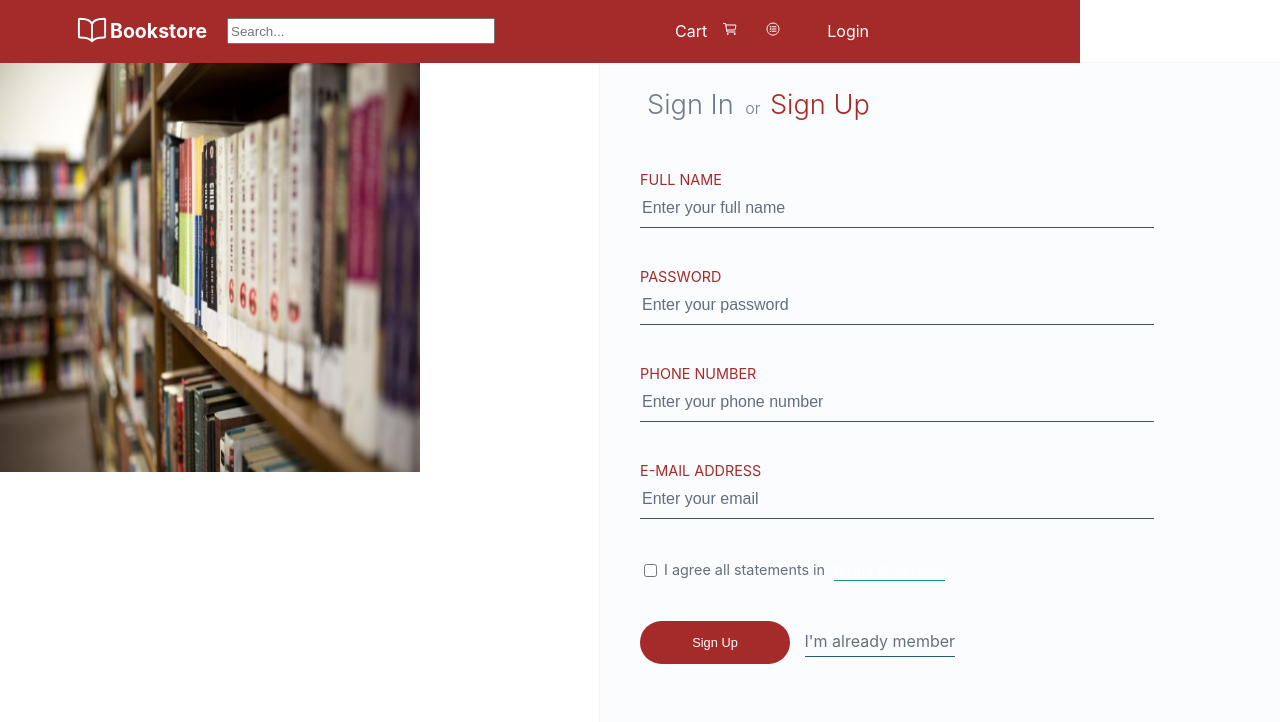
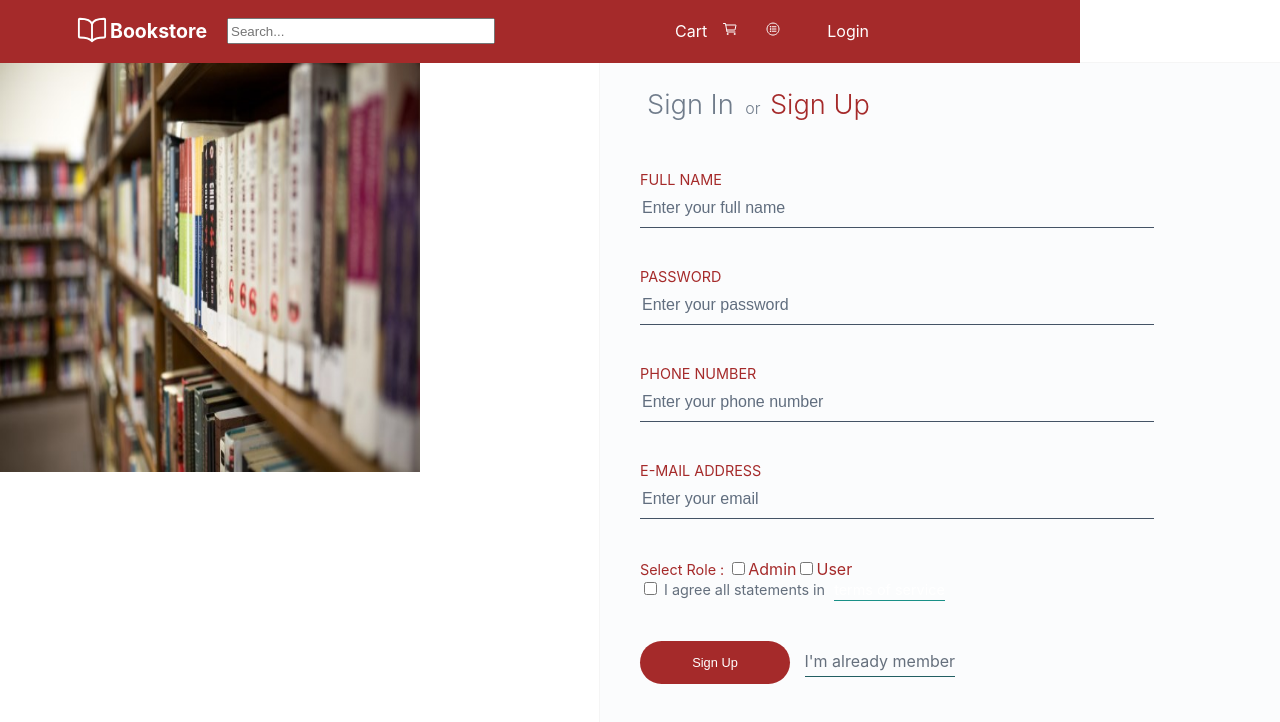
Before and after one commit to Aarti98765/bookStoreApplication, a React (Create React App) app: page /SignUpForm in a window 1280 px wide. Shown: the top 722 px of the page. Built offline with nearby package versions, Linux system fonts and the light colour scheme; no server answers.

Commit message:
REFACTORED : Code by adding the field of admin or user selection choice

```diff
--- a/src/App.css
+++ b/src/App.css
@@ -597,9 +597,20 @@ li a {
   font-size: .9em;
 }
 
-.FormField__Checkbox {
+.CheckboxLabel {
+  color: brown;
+  font-size: .9em;
+}
+
+.FormField__Admin {
   position: relative;
   top: 1.5px;
+}
+
+.FormField__User {
+  /*position: relative;*/
+  top: 1.5px;
+  margin-left: 20px;
 }
 
 .FormField__TermsLink {
--- a/src/pages/SignUpForm.js
+++ b/src/pages/SignUpForm.js
@@ -10,7 +10,8 @@ class SignUpForm extends Component {
       email: '',
       password: '',
       name: '',
-      hasAgreed: false
+      hasAgreed: false,
+      roleChecked: false
     };
 
     this.handleChange = this.handleChange.bind(this);
@@ -18,6 +19,16 @@ class SignUpForm extends Component {
   }
 
   handleChange(e) {
+    let target = e.target;
+    let value = target.type === 'checkbox' ? target.checked : target.value;
+    let name = target.name;
+
+    this.setState({
+      [name]: value
+    });
+  }
+
+  handleChangeRoleChecked = (e) => {
     let target = e.target;
     let value = target.type === 'checkbox' ? target.checked : target.value;
     let name = target.name;
@@ -62,11 +73,15 @@ class SignUpForm extends Component {
                 <label className="FormField__Label" htmlFor="email">E-Mail Address</label>
                 <input type="email" id="email" className="FormField__Input" placeholder="Enter your email" name="email" value={this.state.email} onChange={this.handleChange} />
               </div>
+              <div>
+              <label className="CheckboxLabel">Select Role : </label>
+              <input className="FormField_Checkbox_Admin" type="checkbox" name="roleChecked" value={this.state.roleChecked} onChange={this.handleChangeRoleChecked}/><label style={{color:'brown'}}>Admin</label><input className="FormField_Checkbox_User" type="checkbox" name="roleChecked" value={this.state.roleChecked} onChange={this.handleChangeRoleChecked}/><label style={{color:'brown'}}>User</label>
+              </div>
               <div className="FormField">
                 <label className="FormField__CheckboxLabel">
                   <input className="FormField__Checkbox" type="checkbox" name="hasAgreed" value={this.state.hasAgreed} onChange={this.handleChange} /> I agree all statements in <a href="" className="FormField__TermsLink">terms of service</a>
                 </label>
-              </div>
+                </div>
               <div className="FormField">
                 <button className="FormField__Button mr-20">Sign Up</button> <Link to="/SignInForm" className="FormField__Link">I'm already member</Link>
               </div>
```
